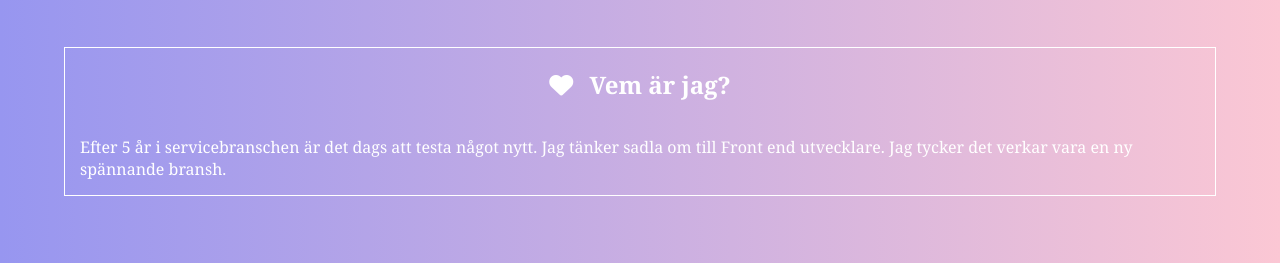
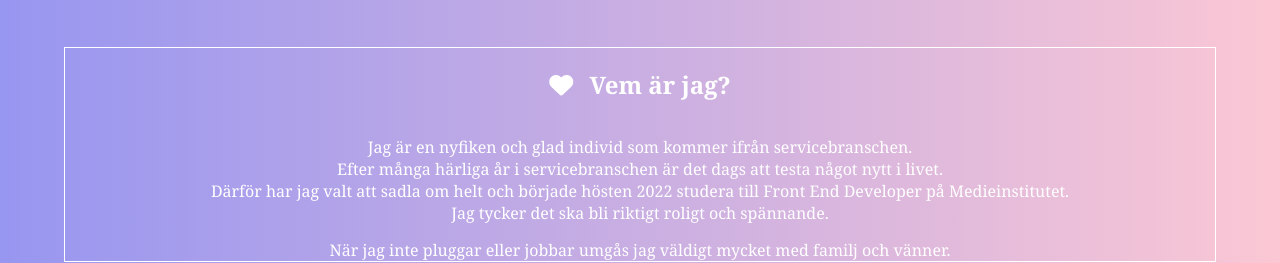
Before and after one commit to HaNNa89/lab2-komp, a plain HTML site: page index.html in a window 1280 px wide. Shown: the part 546-809 px from the top of the page. Drawn offline with Linux system fonts and the light colour scheme.

Commit message:
change som text about me

```diff
--- a/index.html
+++ b/index.html
@@ -49,8 +49,9 @@
         <section id="about-me">
             <div class="about-me">
                 <h2><span><i id="icon-h2" class="fa-solid fa-heart"></i></span> Vem är jag?</h2>
-                <p>Efter 5 år i servicebranschen är det dags att testa något nytt. Jag tänker sadla om till
-                Front end utvecklare. Jag tycker det verkar vara en ny spännande bransh.</p>
+                <p style="text-align: center;">Jag är en nyfiken och glad individ som kommer ifrån servicebranschen. <br> Efter många härliga år i servicebranschen är det dags att testa något nytt i livet. <br>
+                Därför har jag valt att sadla om helt och började hösten 2022 studera till Front End Developer på Medieinstitutet. <br> Jag tycker det ska bli riktigt roligt och spännande.</p>
+                När jag inte pluggar eller jobbar umgås jag väldigt mycket med familj och vänner.
             </div>
         </section>
 
```
